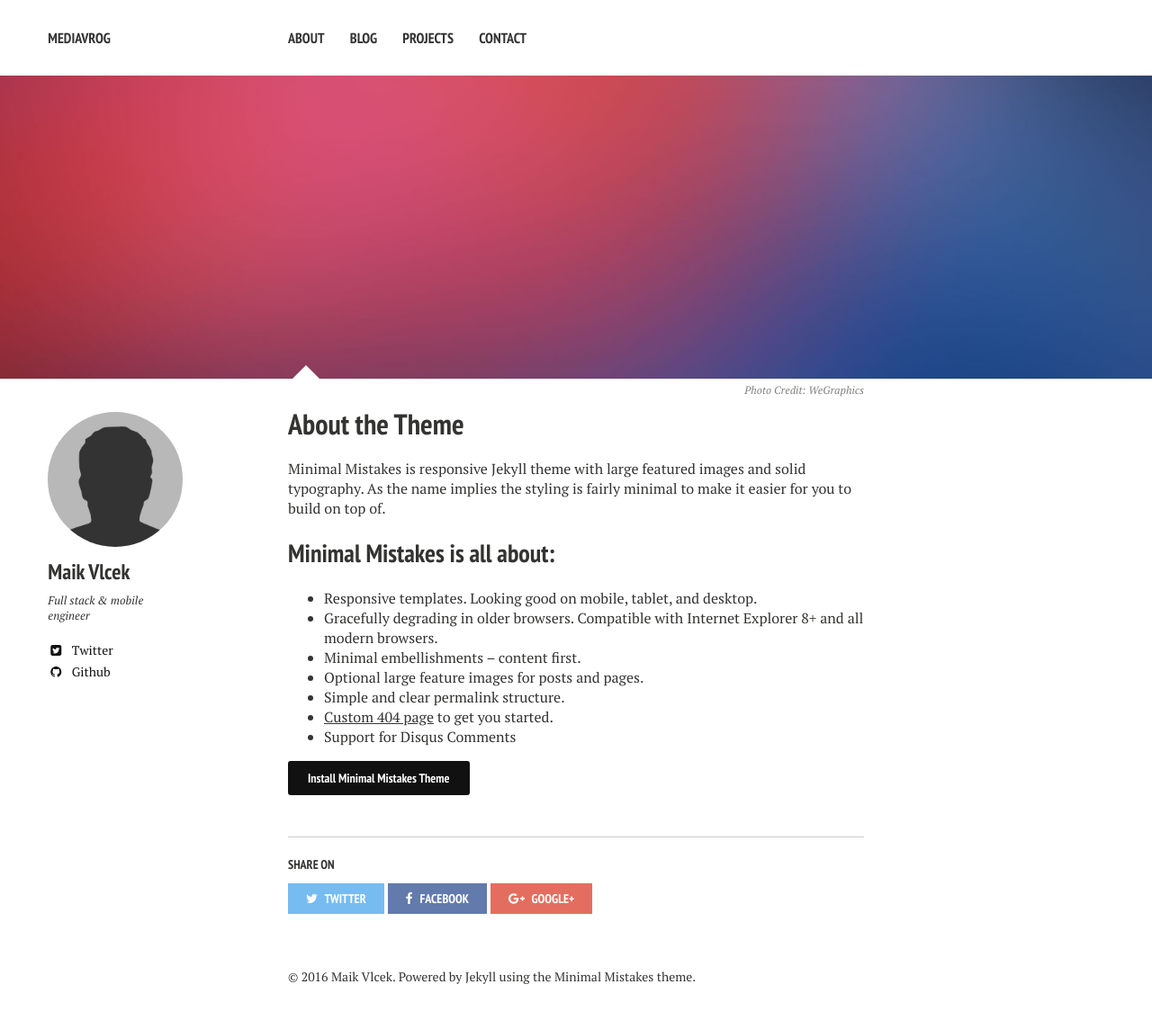
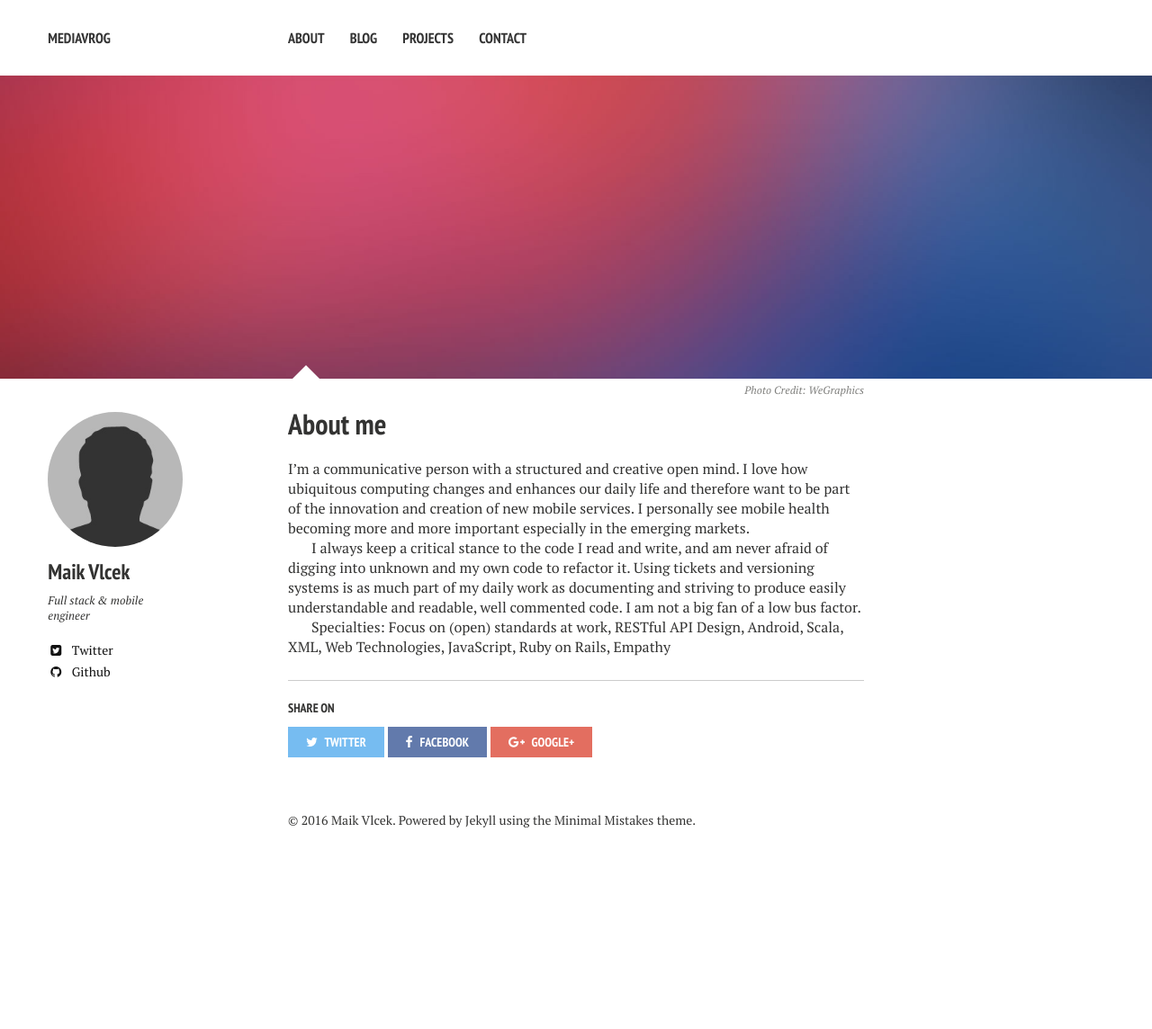
Before and after one commit to mediavrog/mediavrog.github.io, a Jekyll site: the page built from about/index.md, in a window 1280 px wide. Shown: the whole page at 90% size. Built offline with Jekyll 4.4.1, drawn with Linux system fonts in a browser that asks for light colours; nearby versions of some CDN libraries; after the commit the page ends 970 px from its top, so only the background shows below that.

Commit message:
Updated index.md

```diff
--- a/about/index.md
+++ b/about/index.md
@@ -1,25 +1,20 @@
 ---
 layout: page
-title: About the Theme
-tags: [about, Jekyll, theme, responsive]
-modified: 2014-08-08T20:53:07.573882-04:00
-comments: true
+title: About me
+tags:
+  - about
+modified: {}
+comments: false
 image:
-  feature: sample-image-2.jpg
+  feature: "sample-image-2.jpg"
   credit: WeGraphics
-  creditlink: http://wegraphics.net/downloads/free-ultimate-blurred-background-pack/
+  creditlink: "http://wegraphics.net/downloads/free-ultimate-blurred-background-pack/"
+published: true
 ---
 
-Minimal Mistakes is responsive Jekyll theme with large featured images and solid typography. As the name implies the styling is fairly minimal to make it easier for you to build on top of.
 
-## Minimal Mistakes is all about:
+I'm a communicative person with a structured and creative open mind. I love how ubiquitous computing changes and enhances our daily life and therefore want to be part of the innovation and creation of new mobile services. I personally see mobile health becoming more and more important especially in the emerging markets.
 
-* Responsive templates. Looking good on mobile, tablet, and desktop.
-* Gracefully degrading in older browsers. Compatible with Internet Explorer 8+ and all modern browsers.
-* Minimal embellishments -- content first.
-* Optional large feature images for posts and pages.
-* Simple and clear permalink structure.
-* [Custom 404 page](http://mmistakes.github.io/minimal-mistakes/404.html) to get you started.
-* Support for Disqus Comments
+I always keep a critical stance to the code I read and write, and am never afraid of digging into unknown and my own code to refactor it. Using tickets and versioning systems is as much part of my daily work as documenting and striving to produce easily understandable and readable, well commented code. I am not a big fan of a low bus factor.
 
-<a markdown="0" href="{{ site.url }}/theme-setup" class="btn">Install Minimal Mistakes Theme</a>
+Specialties: Focus on (open) standards at work, RESTful API Design, Android, Scala, XML, Web Technologies, JavaScript, Ruby on Rails, Empathy
```
